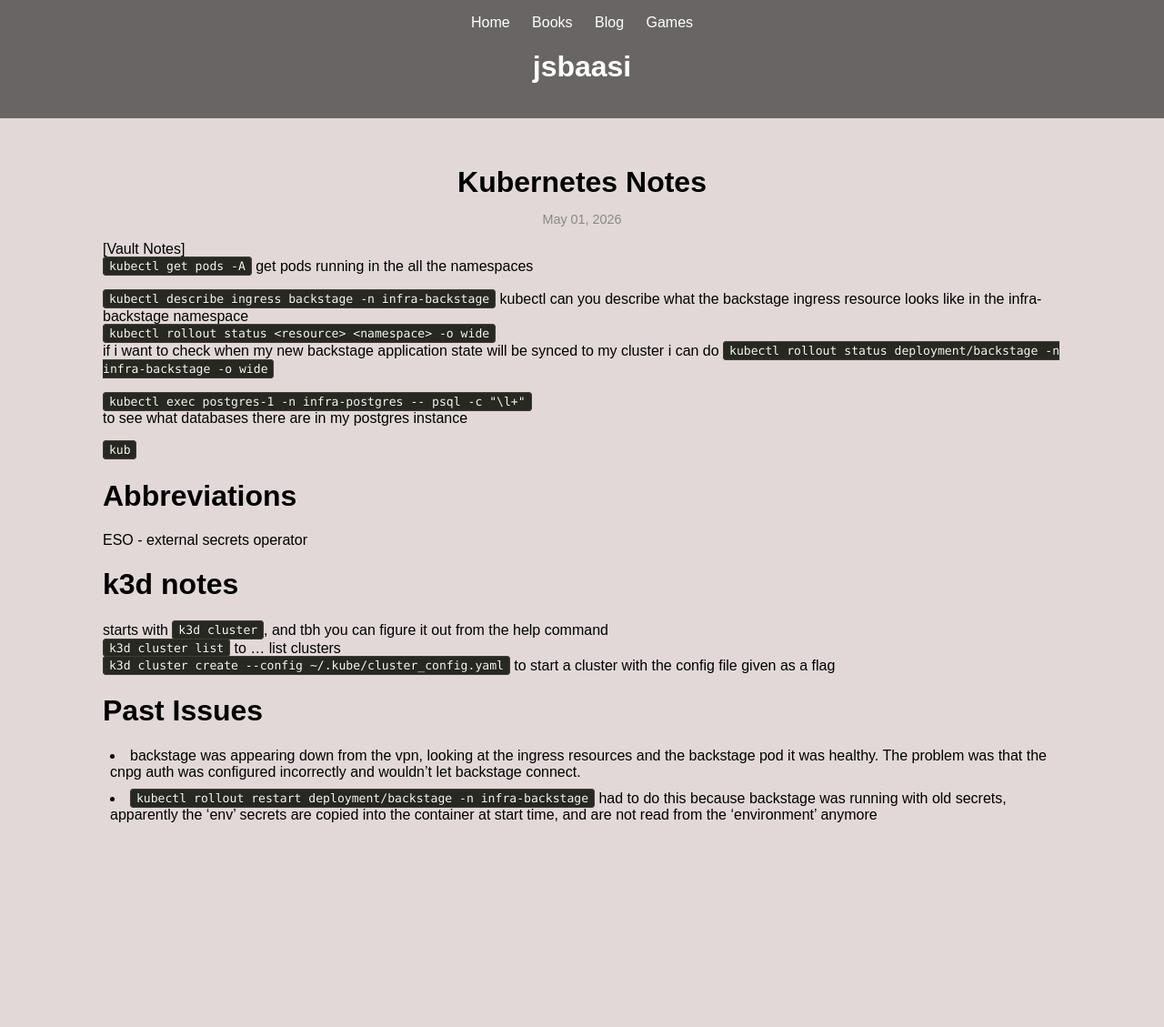
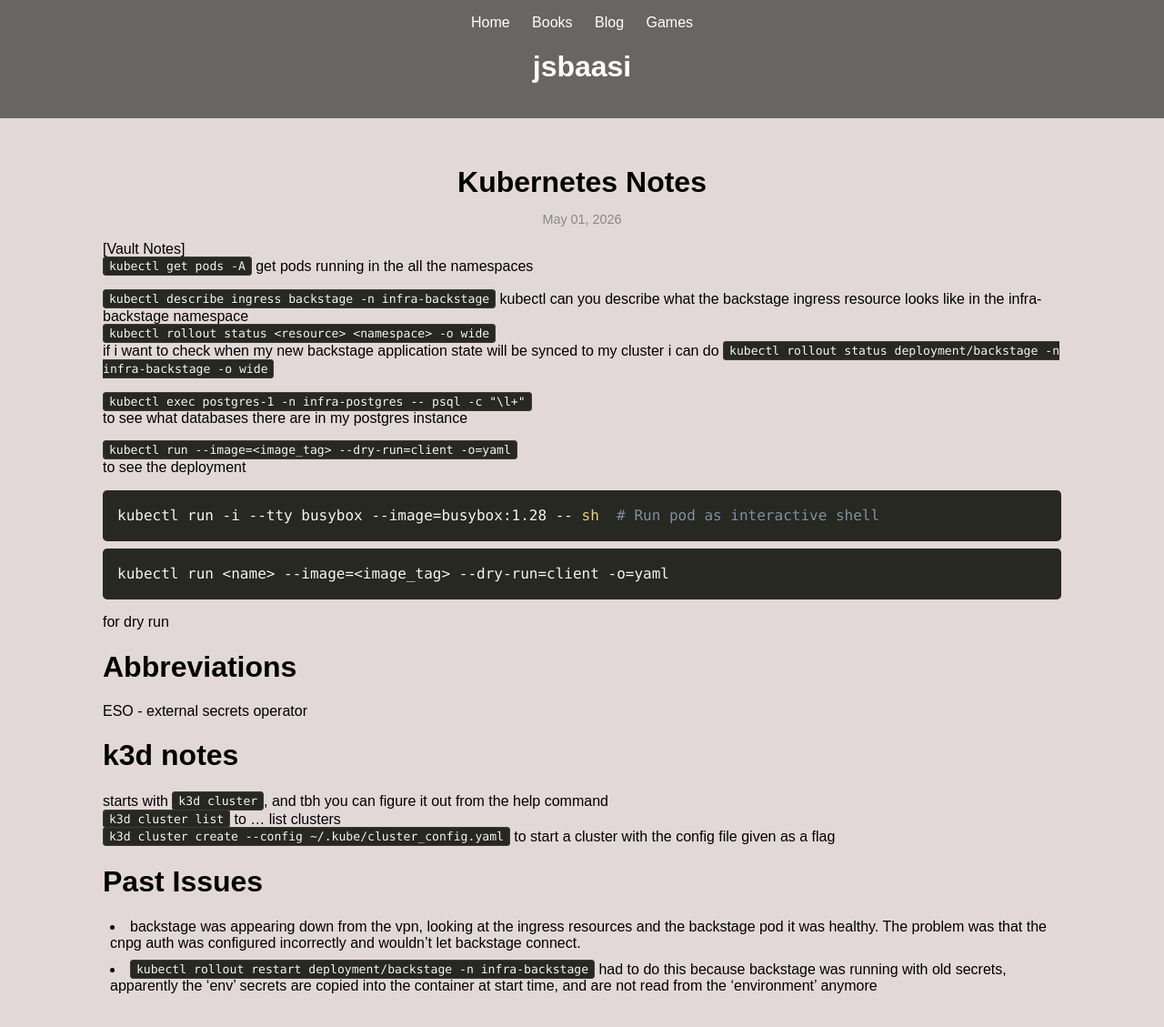
Before and after one commit to jsbaasi/jsbaasi.github.io, a Jekyll site: the page built from _posts/2026-05-01-kubernetes-notes.md, in a window 1280 px wide. Shown: the whole page at 91% size. Built offline with Jekyll 4.4.1, drawn with Linux system fonts in a browser that asks for light colours; before the commit the page ends 941 px from its top, so only the background shows below that.

Commit message:
vault backup: 2026-05-05 23:44:15

````diff
--- a/_posts/2026-05-01-kubernetes-notes.md
+++ b/_posts/2026-05-01-kubernetes-notes.md
@@ -15,7 +15,17 @@ if i want to check when my new backstage application state will be synced to my
 `kubectl exec postgres-1 -n infra-postgres -- psql -c "\l+"`
 to see what databases there are in my postgres instance
 
-`kub`
+`kubectl run --image=<image_tag> --dry-run=client -o=yaml`
+to see the deployment
+
+```bash
+kubectl run -i --tty busybox --image=busybox:1.28 -- sh  # Run pod as interactive shell
+```
+
+```bash
+kubectl run <name> --image=<image_tag> --dry-run=client -o=yaml
+```
+for dry run
 # Abbreviations
 ESO - external secrets operator
 # k3d notes
````
